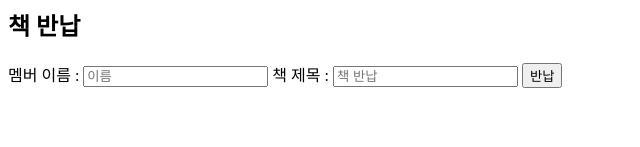
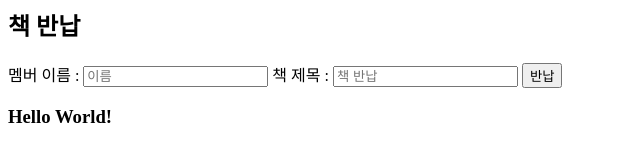
Before and after one commit to NamJungHyeon/library, a Flask app: page / in a window 1280 px wide. Shown: the part 696-843 px from the top of the page, without its empty margins (0-640 px from the left). Before the commit the page ends 784 px from the top, so only its background shows below. Run offline with Flask 3, Linux system fonts and the light colour scheme.

Commit message:
modify my code

```diff
--- a/templates/index.html
+++ b/templates/index.html
@@ -58,5 +58,6 @@
         책 제목 : <input type="text" name="book_name" placeholder="책 반납">
         <input type="submit" value="반납">
     </form>
+    <h3>Hello World!</h3>
 </body>
 </html>
```
